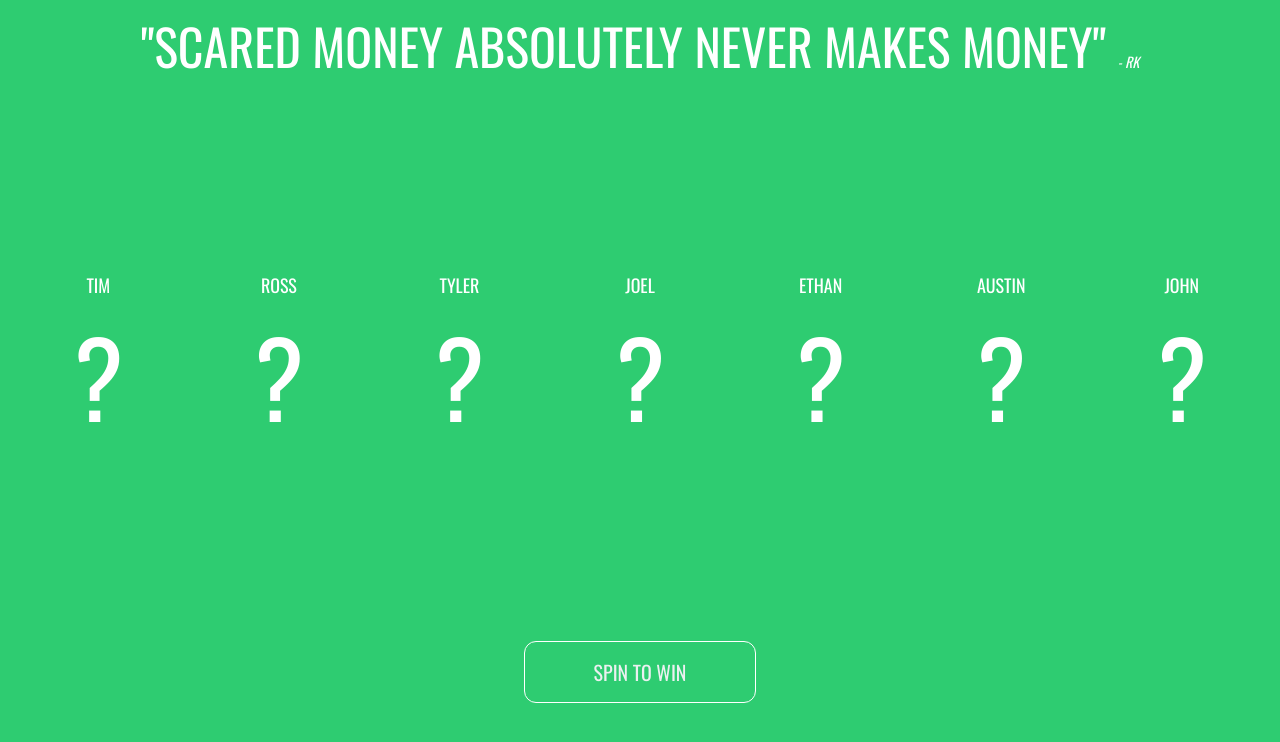
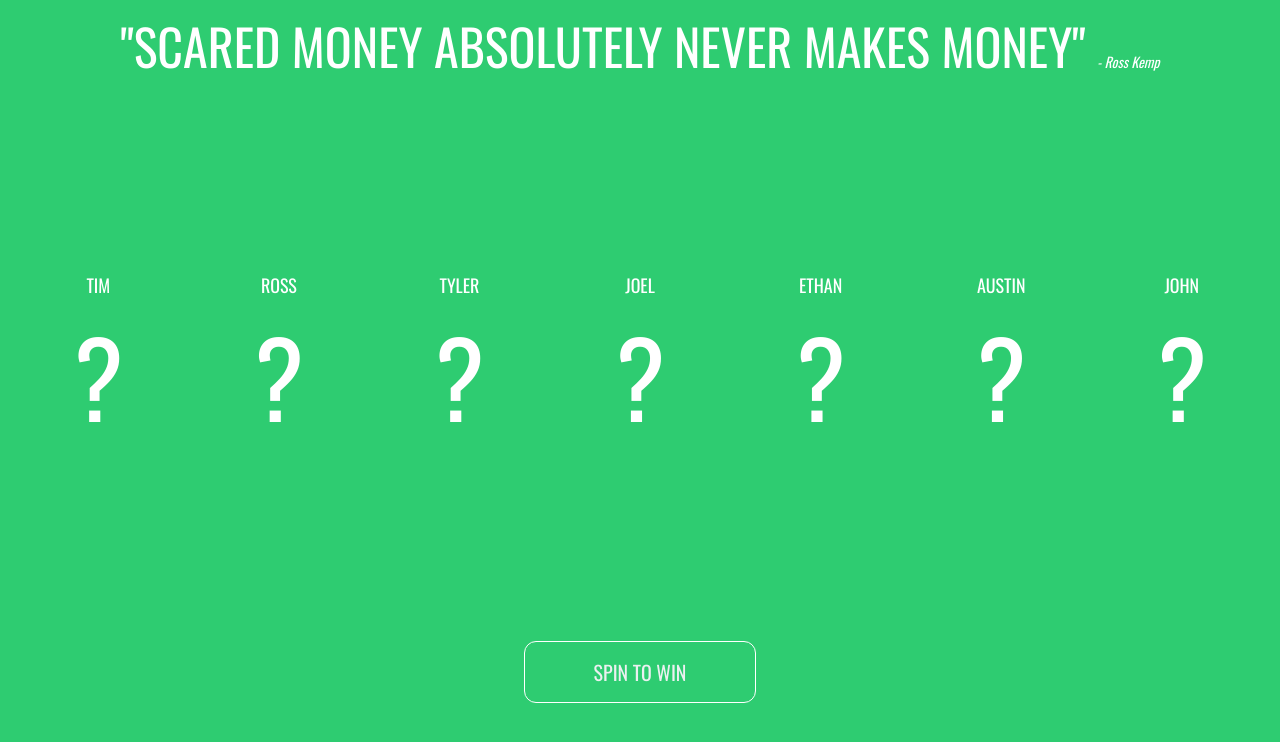
Before and after one commit to tlays11/spin-to-win, a plain HTML site: page index.html in a window 1280 px wide. Drawn offline with nearby package versions, Linux system fonts and the light colour scheme.

Commit message:
Update index.html

```diff
--- a/index.html
+++ b/index.html
@@ -150,7 +150,7 @@ $('#helper-text').click(function() {
 </head>
 
 <body>
-  <div style="font-size: 50px; text-align: center">"SCARED MONEY <span>ABSOLUTELY </span> NEVER MAKES MONEY" <span style="font-style: italic; font-size: 14px">- RK</span></div>
+  <div style="font-size: 50px; text-align: center">"SCARED MONEY <span>ABSOLUTELY </span> NEVER MAKES MONEY" <span style="font-style: italic; font-size: 14px">- Ross Kemp</span></div>
 <div style="display: flex; flex-direction: row">
   <div id="card-number"><div id="tim"><span style="font-size: 18px">TIM</span><div id="tim-number">?</div></div></div>
   <div id="card-number"><div id="ross"><span style="font-size: 18px">ROSS</span><div id="ross-number">?</div></div></div>
```
